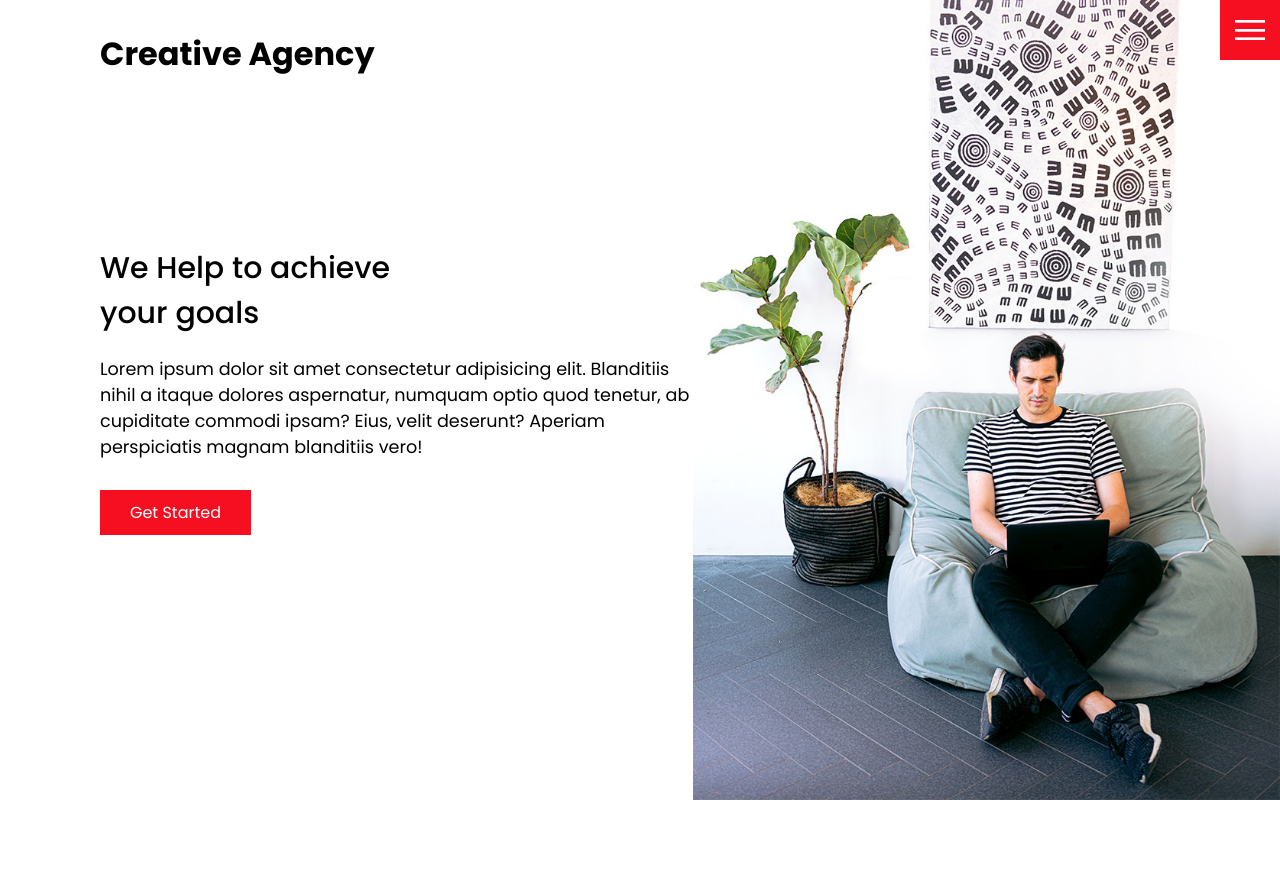
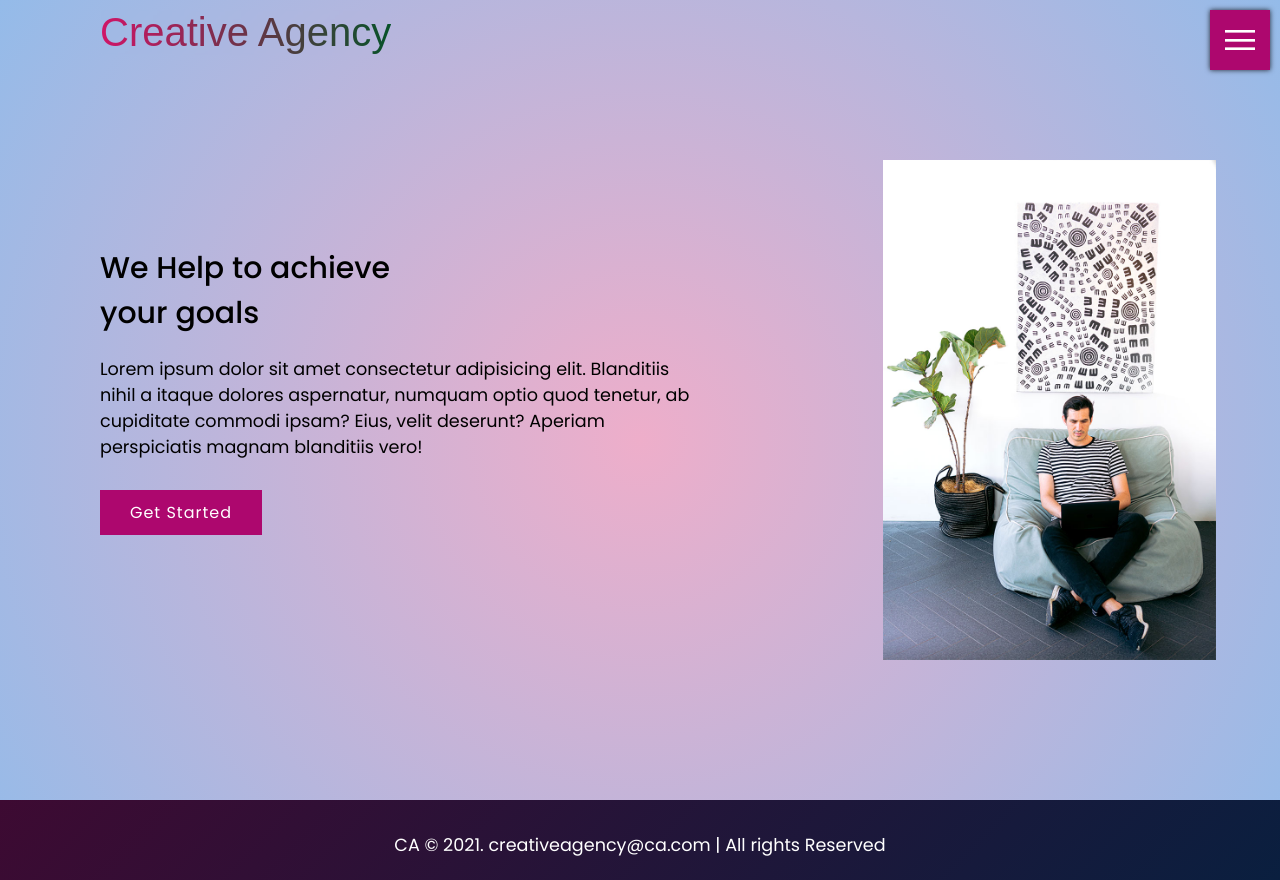
Before and after one commit to DalpatRathore/Creative-Agency-Web, a plain HTML site: page index.html in a window 1280 px wide. Before the commit the page ends 800 px from the top, so only its background shows below. Drawn offline with Linux system fonts and the light colour scheme.

Commit message:
Footer File and CSS Added

```diff
--- a/css/style.scss
+++ b/css/style.scss
@@ -1,8 +1,35 @@
 @import url("https://fonts.googleapis.com/css?family=Poppins:200,300,400,500,600,700,800,900&display=swap");
 
 :root {
-  --primary-color: #f60f20;
+  --primary-color: #ad076e;
   --secondary-color: #1b206e;
+  --bg--lg1: linear-gradient(
+    90deg,
+    rgba(208, 21, 103, 1) 0%,
+    rgb(7, 82, 41) 100%
+  );
+  --bg--lg2: linear-gradient(
+    45deg,
+    rgb(196, 208, 21) 0%,
+    rgb(187, 13, 149) 100%
+  );
+  --bg--lg3: linear-gradient(
+    -45deg,
+    rgb(196, 208, 21) 0%,
+    rgb(187, 13, 149) 100%
+  );
+  --bg--lg4: linear-gradient(-45deg, rgb(10, 31, 63) 0%, rgb(61, 10, 50) 100%);
+
+  --bg--rg: radial-gradient(
+    circle,
+    rgba(238, 174, 202, 1) 0%,
+    rgba(148, 187, 233, 1) 100%
+  );
+  --bg--rg: radial-gradient(
+    circle,
+    rgba(238, 174, 202, 1) 0%,
+    rgba(148, 187, 233, 1) 100%
+  );
 }
 
 @mixin flexCenter {
@@ -20,6 +47,9 @@
 html,
 body {
   font-family: "Poppins", sans-serif;
+  min-height: 100vh;
+  background: rgb(236, 229, 232);
+  background: var(--bg--rg);
 }
 h1 {
   font-size: 30px;
@@ -30,32 +60,8 @@ p {
   margin: 20px 0 10px;
   font-size: 1.1rem;
 }
-section {
-  height: 100vh;
-  display: flex;
-  flex-direction: column;
-  align-items: center;
-  padding: 100px;
-  margin-top: 60px;
-  &.home {
-    flex-direction: row;
-    margin-top: 0;
-  }
-}
 
-.btn {
-  display: inline-block;
-  background: var(--primary-color);
-  color: #fff;
-  text-decoration: none;
-  padding: 10px 30px;
-  margin: 20px 0;
-  cursor: pointer;
-  border: none;
-  &:hover {
-    transform: scale(0.98);
-  }
-}
+/* ------------  Header Section  -------------- */
 
 .home_content {
   position: relative;
@@ -64,27 +70,39 @@ section {
 }
 
 .logo {
-  position: absolute;
-  top: 30px;
+  position: fixed;
+  top: 10px;
   left: 100px;
-  font-size: 2rem;
-  font-weight: 700;
+  font-size: 2.5rem;
+  background: var(--bg--lg1);
+  -webkit-background-clip: text;
+  -webkit-text-fill-color: transparent;
+  backdrop-filter: blur(1px);
+
   z-index: 20;
+  font-family: "Bauhaus 93", sans-serif;
+  & a {
+    text-decoration: none;
+    color: #111;
+  }
 }
 
 .toggle {
   position: fixed;
-  top: 0;
-  right: 0;
+  top: 10px;
+  right: 10px;
   width: 60px;
   height: 60px;
   background: var(--primary-color) url(../images/menu.png) no-repeat center
     center/30px;
   z-index: 20;
   cursor: pointer;
+  box-shadow: 0px 0px 5px rgba(0, 0, 0, 0.8);
+  transition: 0.2s;
   &.active {
     background: var(--primary-color) url(../images/close.png) no-repeat center
       center/20px;
+    border-radius: 50%;
   }
 }
 
@@ -95,6 +113,7 @@ section {
   width: 100%;
   height: 100%;
   background: #fff;
+  background: var(--bg--rg);
   z-index: 15;
   @include flexCenter();
 
@@ -112,8 +131,12 @@ section {
         color: #111;
         text-decoration: none;
         font-weight: 300;
+        transition: 0.3s;
+
         &:hover {
+          letter-spacing: 1px;
           color: var(--primary-color);
+          border-bottom: 1px solid var(--primary-color);
         }
       }
     }
@@ -139,25 +162,62 @@ section {
 
 .home_img {
   position: absolute;
-  right: 0;
-  bottom: 0;
-  height: 110%;
+  top: 20%;
+  right: 5%;
+  height: 500px;
+}
+/* ------------  Home Section  -------------- */
+section {
+  min-height: 100vh;
+  width: 100%;
+  display: flex;
+  flex-direction: column;
+  align-items: center;
+  padding: 100px;
+  margin-top: 60px;
+  &.home {
+    flex-direction: row;
+    margin-top: 0;
+  }
 }
 
+.btn {
+  display: inline-block;
+  background: var(--primary-color);
+  color: #fff;
+  text-decoration: none;
+  padding: 10px 30px;
+  margin: 20px 0;
+  cursor: pointer;
+  border: none;
+  transition: 0.3s;
+  letter-spacing: 1px;
+  &:hover {
+    transform: scale(0.98);
+    letter-spacing: 2px;
+  }
+}
+
+/* ------------ Services Section  -------------- */
 .services {
   margin-top: 40px;
   display: grid;
   grid-template-columns: repeat(3, 1fr);
   gap: 40px;
   text-align: center;
+
   & .service {
     padding: 30px;
+    box-shadow: 0 10px 30px rgba(0, 0, 0, 0.1);
+    transition: 0.5s;
+    background: var(--bg--lg2);
 
     & .icon img {
       max-width: 100px;
     }
     &:hover {
-      box-shadow: 0 10px 30px rgba(0, 0, 0, 0.1);
+      transform: scale(1.1);
+      box-shadow: 0 10px 30px rgba(0, 0, 0, 0.5);
     }
     & h2 {
       font-size: 1.5rem;
@@ -168,16 +228,23 @@ section {
   }
 }
 
+/* ------------  Portfolio Section  -------------- */
+
 .portfolio {
+  width: 100%;
   display: flex;
   flex-wrap: wrap;
   justify-content: center;
   margin-top: 20px;
+
   & .item {
     position: relative;
-    width: 300px;
-    height: 300px;
-    margin: 5px;
+    width: 250px;
+    height: 250px;
+    margin: 10px;
+    transition: 0.5s;
+    box-shadow: 0 0 3px rgba(0, 0, 0, 0.8);
+
     & img {
       width: 100%;
       height: 100%;
@@ -188,7 +255,11 @@ section {
       left: 0;
       width: 100%;
       height: 100%;
-      background: rgba(0, 0, 0, 0.8);
+      background: linear-gradient(
+        rgba(32, 143, 37, 0.8),
+        rgba(139, 10, 122, 0.562)
+      );
+
       @include flexCenter();
       opacity: 0;
       transition: 0.5s;
@@ -200,25 +271,32 @@ section {
         padding: 5px 15px;
       }
     }
-    &:hover .action {
-      opacity: 1;
+    &:hover {
+      box-shadow: 0 0 10px rgba(240, 243, 40, 0.952);
+      & .action {
+        opacity: 1;
+      }
     }
   }
 }
+
+/* ------------  Contact Section  -------------- */
 
 .contact {
   position: relative;
   width: 100%;
   margin-top: 50px;
   display: flex;
-  justify-content: space-between;
+  justify-content: space-evenly;
   align-items: flex-start;
 }
 .contact_form {
   position: relative;
   background: #f9f9f9;
+  background: var(--bg--lg3);
+
   width: calc(100% - 400px);
-  padding: 60px 40px 20px;
+  padding: 60px 20px 20px;
   & form {
     width: 100%;
   }
@@ -228,8 +306,8 @@ section {
     & input,
     & textarea {
       position: relative;
-      border: 1px solid rgba(0, 0, 0, 0.2);
-      color: #111;
+      border: 1px solid #fff;
+      color: #fff;
       background: transparent;
       width: 100%;
       padding: 10px;
@@ -243,7 +321,8 @@ section {
       height: 150px;
     }
     & input[type="submit"] {
-      background: var(--secondary-color);
+      background: var(--primary-color);
+      box-shadow: 0 0 5px rgba(0, 0, 0, 0.5);
       color: #fff;
       margin: 0;
       text-transform: uppercase;
@@ -251,6 +330,10 @@ section {
       font-weight: 600;
       border: 0;
       cursor: pointer;
+      transition: 0.5s;
+      &:hover {
+        transform: scale(0.98);
+      }
     }
   }
   & .input50 {
@@ -266,6 +349,7 @@ section {
 .contact_info {
   width: 350px;
   background: #f9f9f9;
+  background: var(--bg--lg2);
   padding: 60px 40px 20px;
   & .info_box {
     display: flex;
@@ -287,10 +371,17 @@ section {
   }
 }
 
+footer {
+  width: 100%;
+  height: 10vh;
+  color: #fff;
+  @include flexCenter();
+  background: var(--bg--lg4);
+}
+
+/* ------------  Media Querry Section  -------------- */
+
 @media (max-width: 1068px) {
-  .home_img {
-    display: none;
-  }
   .logo {
     top: 10px;
     left: 40px;
@@ -328,6 +419,9 @@ section {
 }
 
 @media (max-width: 768px) {
+  .home_img {
+    display: none;
+  }
   .services {
     grid-template-columns: 1fr;
     & .service {
--- a/index.html
+++ b/index.html
@@ -10,9 +10,10 @@
 </head>
 
 <body>
-
     <header>
-        <div class="logo">Creative Agency</div>
+        <div class="logo">
+            <a href="index.html">Creative Agency</a>
+        </div>
         <div class="toggle"></div>
         <nav class="navigation">
             <ul>
@@ -46,8 +47,11 @@
                 ab cupiditate commodi ipsam? Eius, velit deserunt? Aperiam perspiciatis magnam blanditiis vero!</p>
             <a href="contact.html" class="btn">Get Started</a>
         </div>
+    </section>
+    <footer>
+        <p>CA &copy; 2021. creativeagency@ca.com | All rights Reserved</p>
 
-    </section>
+    </footer>
 
     <script src="js/script.js"></script>
 </body>
```
Also changed, not shown: contact.html (+7 -1 lines), services.html (+7 -1 lines), work.html (+6 -1 lines), css/style.css, 1 other file.
